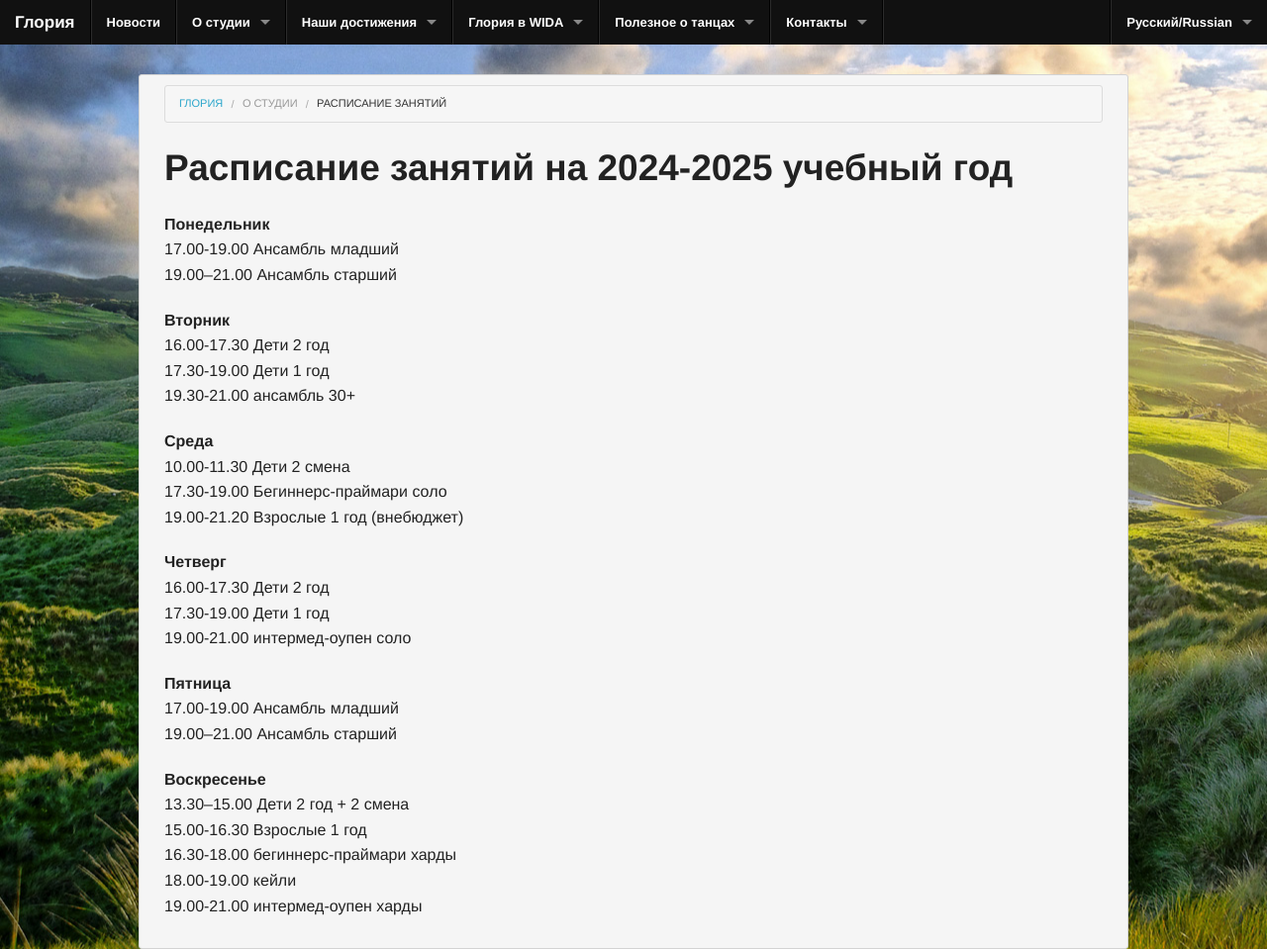
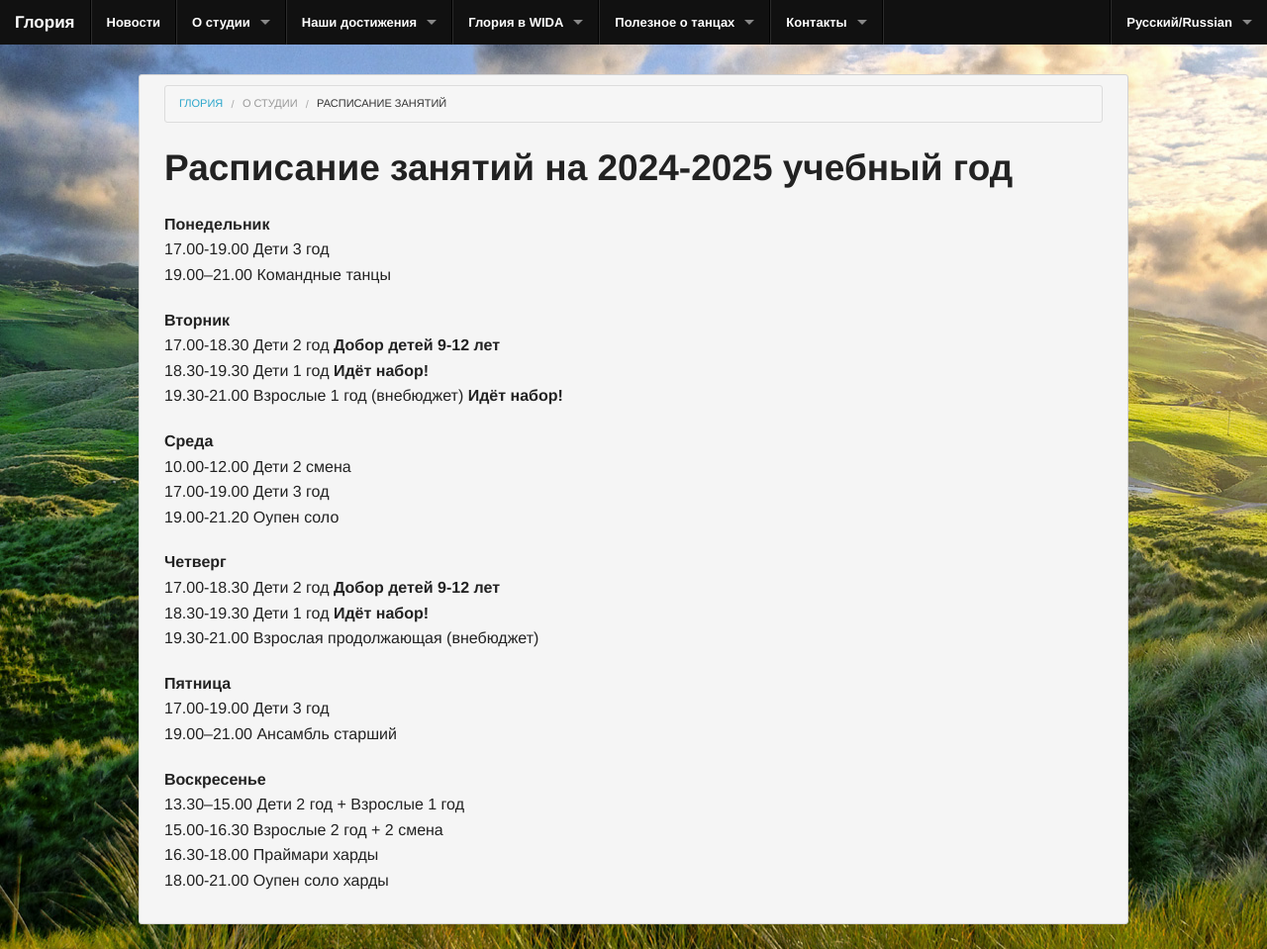
Before and after one commit to gloria-studio/gloria-studio.github.io, a Jekyll site: the page built from about/schedule/index.md, in a window 1280 px wide. Shown: the whole page at 99% size. Built offline with Jekyll 4.4.1, drawn with Linux system fonts in a browser that asks for light colours.

Commit message:
Update index.md

```diff
--- a/about/schedule/index.md
+++ b/about/schedule/index.md
@@ -8,32 +8,31 @@ published: true
 ## Расписание занятий на 2024-2025 учебный год
 
 **Понедельник**
-17.00-19.00 Ансамбль младший
-19.00–21.00 Ансамбль старший
+17.00-19.00 Дети 3 год
+19.00–21.00 Командные танцы
 
 **Вторник**
-16.00-17.30 Дети 2 год
-17.30-19.00 Дети 1 год
-19.30-21.00 ансамбль 30+
+17.00-18.30 Дети 2 год  **Добор детей 9-12 лет**
+18.30-19.30 Дети 1 год    **Идёт набор!**
+19.30-21.00 Взрослые 1 год (внебюджет) **Идёт набор!**
 
 **Среда**
-10.00-11.30 Дети 2 смена
-17.30-19.00 Бегиннерс-праймари соло
-19.00-21.20 Взрослые 1 год (внебюджет)
+10.00-12.00 Дети 2 смена
+17.00-19.00 Дети 3 год
+19.00-21.20 Оупен соло
 
 **Четверг**
-16.00-17.30 Дети 2 год
-17.30-19.00 Дети 1 год
-19.00-21.00 интермед-оупен соло
+17.00-18.30 Дети 2 год  **Добор детей 9-12 лет**
+18.30-19.30 Дети 1 год    **Идёт набор!**
+19.30-21.00 Взрослая продолжающая (внебюджет)
 
 **Пятница**
-17.00-19.00 Ансамбль младший
+17.00-19.00 Дети 3 год
 19.00–21.00 Ансамбль старший
 
 
 **Воскресенье**
-13.30–15.00 Дети 2 год + 2 смена
-15.00-16.30 Взрослые 1 год
-16.30-18.00 бегиннерс-праймари харды
-18.00-19.00 кейли
-19.00-21.00 интермед-оупен харды
+13.30–15.00 Дети 2 год + Взрослые 1 год
+15.00-16.30 Взрослые 2 год + 2 смена
+16.30-18.00 Праймари харды
+18.00-21.00 Оупен соло харды
```
